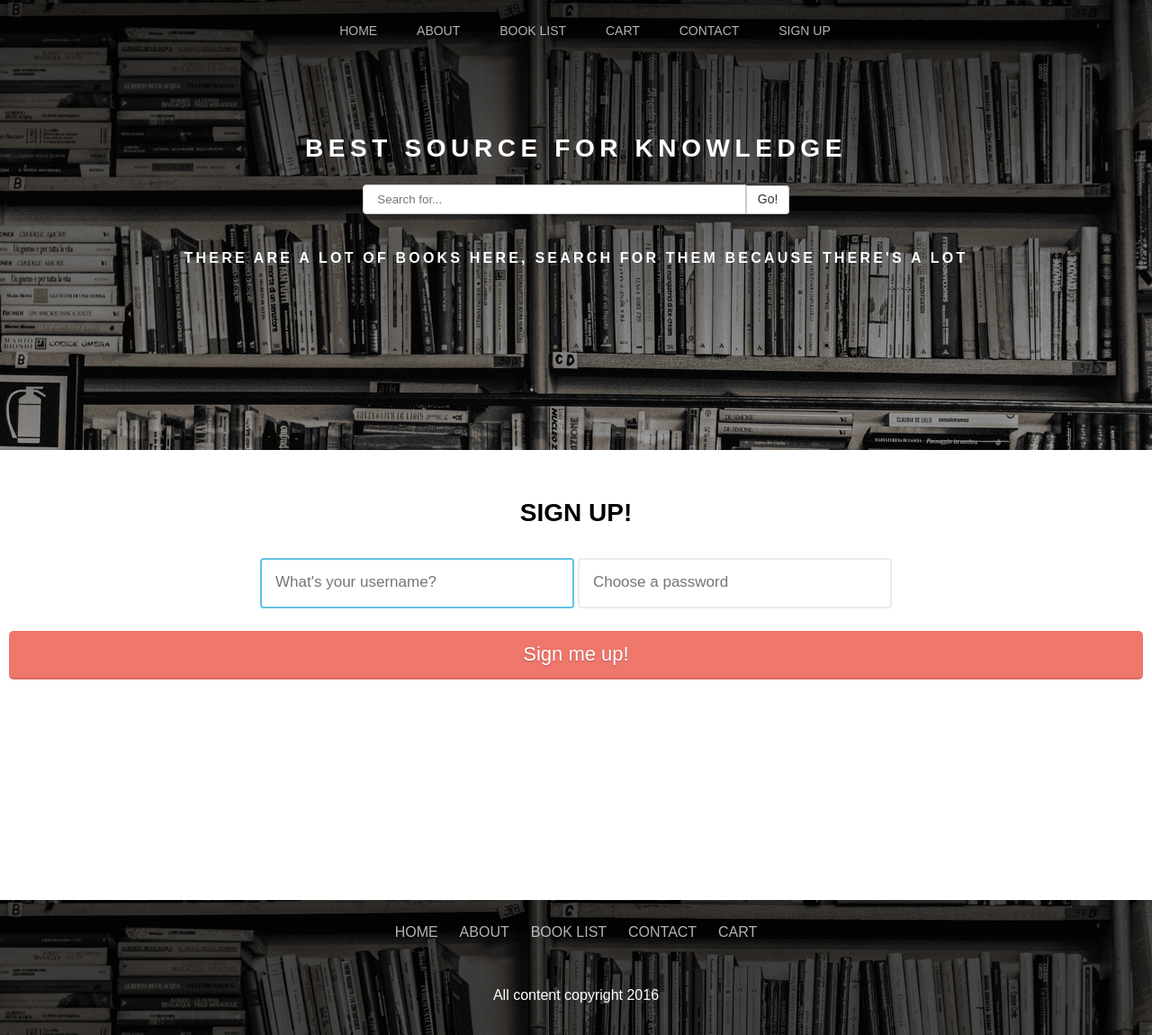
After one commit to jodylane/LibraryLending, a PHP site: page /signup.php in a window 1280 px wide. The commit adds this page. Shown: the whole page at 90% size. Run offline with PHP 8.4, Linux system fonts and the light colour scheme; data comes from the database, SQL or seed files in the repository.

Commit message:
sign up page and some other stuff

```diff
--- a/about.php
+++ b/about.php
@@ -12,6 +12,10 @@
 
     <h2 class="about">About Library Lending</h2>
 
+    <div class="about-img">
+
+    </div>
+
     <p class="about-description">
         Lorem ipsum dolor sit amet, consectetur adipisicing elit,
         sed do eiusmod tempor incididunt ut labore et dolore magna aliqua.
--- a/css/sections.css
+++ b/css/sections.css
@@ -293,23 +293,26 @@ header {
   background-size: cover;
   background-repeat: no-repeat; }
 
-nav a {
+.header-nav {
+  text-align: center;
+  padding-top: 25px; }
+  .header-nav .a-header {
     padding: 10px;
     text-decoration: none;
-  display: inline-block;
     margin-left: 20px;
-  float: right;
     color: rgba(255, 255, 255, 0.7);
     font-size: 14px;
-  font-weight: 600;
+    font-weight: 300;
     text-transform: uppercase; }
-  nav a:hover {
-    transition: color linear 500ms;
-    color: white; }
+    .header-nav .a-header:hover {
+      transition: background-color 550ms ease-in;
+      background-color: white;
+      transition: color 550ms ease-in;
+      color: rgba(0, 0, 0, 0.85); }
 
 .headline {
   margin: auto;
-  padding-top: 150px;
+  padding-top: 100px;
   text-align: center;
   font-size: 28px;
   font-weight: 700;
@@ -318,9 +321,11 @@ nav a {
   color: white; }
 
 form {
+  padding: 10px;
   text-align: center; }
 
 .sub-headline {
+  padding-top: 20px;
   text-align: center;
   font-size: 16px;
   font-weight: 700;
@@ -330,29 +335,34 @@ form {
 
 footer {
   height: 150px;
-  background: linear-gradient(rgba(0, 0, 0, 0.8), rgba(0, 0, 0, 0.3)), url(../assets/img/bg_img.jpg);
+  background: linear-gradient(rgba(0, 0, 0, 0.7), rgba(0, 0, 0, 0.7)), url(../assets/img/bg_img.jpg);
   background-attachment: fixed;
   background-size: cover;
   background-repeat: no-repeat; }
 
+.nav-footer {
+  height: 50px;
+  text-align: center;
+  padding-top: 25px; }
   .nav-footer .a-footer {
-  padding: 25px;
+    margin: 0 auto;
+    padding: 10px;
+    color: rgba(255, 255, 255, 0.7);
+    font-size: 16px;
+    font-weight: 300;
     text-decoration: none;
-  display: inline-block;
-  margin-left: 20px;
-  float: right;
-  color: rgba(255, 255, 255, 0.7);
-  font-size: 14px;
-  font-weight: 700;
     text-transform: uppercase; }
     .nav-footer .a-footer:hover {
       transition: color linear 500ms;
       color: white; }
 
 .copyright {
+  font-size: 16px;
+  font-weight: 300;
+  padding-top: 20px;
+  display: block;
   text-align: center;
-  color: white;
-  display: inline-block; }
+  color: white; }
 
 .featured-section {
   height: 700px;
@@ -483,3 +500,113 @@ table.bookdetails td.col4 img {
 
 .see {
   background-color: red; }
+
+.contact {
+  height: 500px;
+  background-color: white; }
+
+.contact-headline {
+  text-align: center;
+  padding-top: 50px;
+  font-size: 28px;
+  font-weight: 700;
+  text-transform: uppercase;
+  color: black; }
+
+.contact-form {
+  max-width: 600px;
+  text-align: center;
+  margin: 20px auto; }
+
+.input {
+  border: 1px solid grey;
+  width: 100%;
+  height: 25px;
+  display: block;
+  margin-top: 1em; }
+
+.input-box {
+  border: 1px solid grey;
+  width: 100%;
+  height: 100px;
+  display: block;
+  margin-top: 1em; }
+
+.signup-section {
+  height: 500px;
+  background-color: white; }
+
+.signup-headline {
+  text-align: center;
+  padding-top: 50px;
+  font-size: 28px;
+  font-weight: 700;
+  text-transform: uppercase;
+  color: black; }
+
+.sign-up {
+  position: relative;
+  margin: 50px auto;
+  width: 50px;
+  padding: 33px 25px 29px;
+  background: white;
+  border-bottom: 1px solid #c4c4c4;
+  border-radius: 5px; }
+  .sign-up:before, .sign-up:after {
+    content: "";
+    position: absolute;
+    bottom: 1px;
+    left: 0;
+    right: 0;
+    height: 10px;
+    background: inherit;
+    border-bottom: 1px solid #d2d2d2;
+    border-radius: 4px; }
+  .sign-up:after {
+    bottom: 3px;
+    border-color: #dcdcdc; }
+
+.sign-up-title {
+  margin: -25px -25px 25px;
+  padding: 15px 25px;
+  line-height: 35px;
+  font-size: 26px;
+  font-weight: 300;
+  color: #aaa;
+  text-align: center;
+  text-shadow: 0 1px rgba(255, 255, 255, 0.75);
+  background: #f7f7f7; }
+
+.sign-up-input {
+  width: 25%;
+  height: 50px;
+  margin-bottom: 25px;
+  padding: 0 15px 2px;
+  font-size: 17px;
+  background: white;
+  border: 2px solid #ebebeb;
+  border-radius: 4px; }
+  .sign-up-input:focus {
+    border-color: #62c2e4;
+    outline: none; }
+
+.sign-up-button {
+  position: relative;
+  vertical-align: top;
+  width: 100%;
+  height: 54px;
+  padding: 0;
+  font-size: 22px;
+  color: white;
+  text-align: center;
+  text-shadow: 0 1px 2px rgba(0, 0, 0, 0.25);
+  background: #f0776c;
+  border: 0;
+  border-bottom: 2px solid #d76b60;
+  border-radius: 5px;
+  cursor: pointer; }
+  .sign-up-button:active {
+    top: 1px;
+    outline: none; }
+
+/*# sourceMappingURL=sections.css.map */
--- a/includes/footer.php
+++ b/includes/footer.php
@@ -8,11 +8,11 @@
 <footer>
 
   <nav class="nav-footer">
-    <span><a href="">Sign In/Sign Up</a></span>
+    <a class="a-footer" href="index.php">Home</a>
+    <a class="a-footer" href="about.php">About</a>
+    <a class="a-footer" href="booklist.php">Book List</a>
+    <a class="a-footer" href="Contact.php">Contact</a>
     <a class="a-footer" href="">Cart</a>
-    <a class="a-footer" href="booklist.php">Book List</a>
-    <a class="a-footer" href="about.php">About</a>
-    <a class="a-footer" href="index.php">Home</a>
   </nav>
 
   <p class="copyright">All content copyright 2016</p>
--- a/includes/header.php
+++ b/includes/header.php
@@ -16,12 +16,13 @@
   <body>
   <header>
 
-  <nav>
-    <span><a href="#">Sign In/Sign Up</a></span>
-    <a href="#">Cart</a>
-    <a href="booklist.php">Book List</a>
-    <a href="about.php">About</a>
-    <a href="index.php">Home</a>
+    <nav class="header-nav">
+      <a class="a-header" href="index.php">Home</a>
+      <a class="a-header" href="about.php">About</a>
+      <a class="a-header" href="booklist.php">Book List</a>
+      <a class="a-header" href="checkout.php">Cart</a>
+      <a class="a-header" href="contact.php">Contact</a>
+      <span class="signup-btn"><a class="a-header" href="signup.php">Sign Up</a></span>
     </nav>
 
     <h2 class="headline">Best source for knowledge<h2>
--- a/sass/about.sass
+++ b/sass/about.sass
@@ -1,22 +1,29 @@
 .about-section
-  height: 500px
+  height: 700px
   background:
-    color: #ccc
+    color: white
 
 .about
   margin: auto
   text-align: center
-  padding-top: 25px
+  padding-top: 50px
+  padding-bottom: 50px
   font:
     size: 28px
     weight: 700
-  letter-spacing: 0.2em
   text-transform: uppercase
   color: rgba(0,0,0,1)
 
+.about-img
+  margin-left: 100px
+  background-color: black
+  display: block
+  float: left
+  height: 500px
+  width: 50%
+
 .about-description
-  text-align: center
-  padding-top: 5px
+  margin-left: 625px
   font:
     size: 14px
     weight: 300
--- a/sass/bookdetails.sass
+++ b/sass/bookdetails.sass
@@ -34,5 +34,6 @@ table.bookdetails td.col4 img
 
 .right
   float: right
+
 .see
   background-color: red
--- a/sass/booklist.sass
+++ b/sass/booklist.sass
@@ -6,6 +6,7 @@
   height: 600px
 
 .booklist-headline
+  padding-bottom: 25px
   margin: auto
   text-align: center
   font:
--- /dev/null
+++ b/sass/contact.sass
@@ -0,0 +1,34 @@
+.contact
+  height: 500px
+  background-color: white
+
+.contact-headline
+  text-align: center
+  padding-top: 50px
+  font:
+    size: 28px
+    weight: 700
+  text-transform: uppercase
+  color: rgba(0,0,0,1)
+
+.contact-form
+  max-width: 600px
+  text-align: center
+  margin: 20px auto
+
+.half-left-cf
+
+.input
+  border: 1px solid grey
+  width: 100%
+  height: 25px
+  display: block
+  margin-top: 1em
+
+
+.input-box
+  border: 1px solid grey
+  width: 100%
+  height: 100px
+  display: block
+  margin-top: 1em
--- a/sass/featured.sass
+++ b/sass/featured.sass
@@ -4,11 +4,10 @@
 
 .featured-headline
   text-align: center
-  padding-top: 25px
+  padding-top: 50px
   font:
     size: 28px
     weight: 700
-  letter-spacing: 0.2em
   text-transform: uppercase
   color: rgba(0,0,0,1)
 
--- a/sass/footer.sass
+++ b/sass/footer.sass
@@ -1,22 +1,24 @@
 footer
   height: 150px
-  background: linear-gradient(rgba(0, 0, 0, 0.8), rgba(0, 0, 0, 0.3)), url(../assets/img/bg_img.jpg)
+  background: linear-gradient(rgba(0, 0, 0, 0.7), rgba(0, 0, 0, 0.7)), url(../assets/img/bg_img.jpg)
   background-attachment: fixed
   background-size: cover
   background-repeat: no-repeat
 
 .nav-footer
+  height: 50px
+  text-align: center
+  padding-top: 25px
+
   .a-footer
-    padding: 25px
-    text-decoration: none
-    display: inline-block
-    margin-left: 20px
-    float: right
+    margin: 0 auto
+    padding: 10px
 
     color: rgba(255,255,255,0.7)
     font:
-      size: 14px
-      weight: 700
+      size: 16px
+      weight: 300
+    text-decoration: none
     text-transform: uppercase
 
     &:hover
@@ -24,6 +26,10 @@ footer
       color: rgba(255,255,255,1)
 
 .copyright
+  font:
+    size: 16px
+    weight: 300
+  padding-top: 20px
+  display: block
   text-align: center
   color: rgba(255,255,255,1)
-  display: inline-block
--- a/sass/header.sass
+++ b/sass/header.sass
@@ -5,27 +5,31 @@ header
   background-size: cover
   background-repeat: no-repeat
 
-nav
-  a
+.header-nav
+  text-align: center
+  padding-top: 25px
+
+  .a-header
     padding: 10px
     text-decoration: none
-    display: inline-block
     margin-left: 20px
-    float: right
 
     color: rgba(255,255,255,0.7)
     font:
       size: 14px
-      weight: 600
+      weight: 300
     text-transform: uppercase
 
     &:hover
-      transition: color linear 500ms
-      color: rgba(255,255,255,1)
+      transition: background-color 550ms ease-in
+      background:
+        color: rgba(255,255,255,1)
+      transition: color 550ms ease-in
+      color: rgba(0,0,0,0.85)
 
 .headline
   margin: auto
-  padding-top: 150px
+  padding-top: 100px
   text-align: center
   font:
     size: 28px
@@ -36,11 +40,13 @@ nav
 
 
 form
+  padding: 10px
   text-align: center
 
 
 
 .sub-headline
+  padding-top: 20px
   text-align: center
   font:
     size: 16px
--- a/sass/sections.sass
+++ b/sass/sections.sass
@@ -9,3 +9,5 @@
 @import "about"
 @import "booklist"
 @import "bookdetails"
+@import "contact"
+@import "signup"
--- /dev/null
+++ b/sass/signup.sass
@@ -0,0 +1,81 @@
+.signup-section
+  height: 500px
+  background-color: white
+
+.signup-headline
+  text-align: center
+  padding-top: 50px
+  font:
+    size: 28px
+    weight: 700
+  text-transform: uppercase
+  color: rgba(0,0,0,1)
+
+.sign-up
+  position: relative
+  margin: 50px auto
+  width: 50px
+  padding: 33px 25px 29px
+  background: white
+  border-bottom: 1px solid #c4c4c4
+  border-radius: 5px
+
+  &:before, &:after
+    content: ''
+    position: absolute
+    bottom: 1px
+    left: 0
+    right: 0
+    height: 10px
+    background: inherit
+    border-bottom: 1px solid #d2d2d2
+    border-radius: 4px
+
+  &:after
+    bottom: 3px
+    border-color: #dcdcdc
+
+.sign-up-title
+  margin: -25px -25px 25px
+  padding: 15px 25px
+  line-height: 35px
+  font-size: 26px
+  font-weight: 300
+  color: #aaa
+  text-align: center
+  text-shadow: 0 1px rgba(white, .75)
+  background: #f7f7f7
+
+.sign-up-input
+  width: 25%
+  height: 50px
+  margin-bottom: 25px
+  padding: 0 15px 2px
+  font-size: 17px
+  background: white
+  border: 2px solid #ebebeb
+  border-radius: 4px
+
+  &:focus
+    border-color: #62c2e4
+    outline: none
+
+.sign-up-button
+  position: relative
+  vertical-align: top
+  width: 100%
+  height: 54px
+  padding: 0
+  font-size: 22px
+  color: white
+  text-align: center
+  text-shadow: 0 1px 2px rgba(black, .25)
+  background: #f0776c
+  border: 0
+  border-bottom: 2px solid #d76b60
+  border-radius: 5px
+  cursor: pointer
+
+  &:active
+    top: 1px
+    outline: none
--- /dev/null
+++ b/signup.php
@@ -0,0 +1,24 @@
+<?php
+/**
+ * User: Nathan Ekema
+ * Date: 11/5/2016
+ * Description: This file was created to be used as the signup page
+ */
+
+include "includes/header.php";
+include "includes/database.php";
+?>
+
+  <section class="signup-section">
+
+    <h2 class="signup-headline">Sign Up!</h2>
+
+    <form class="sign-up-form">
+      <input type="text" class="sign-up-input" placeholder="What's your username?" autofocus>
+      <input type="password" class="sign-up-input" placeholder="Choose a password">
+      <input type="submit" value="Sign me up!" class="sign-up-button">
+    </form>
+
+  </section>
+
+<?php include "includes/footer.php"; ?>
```
Also changed, not shown: other parts of css/sections.css (+15 -8 lines), contact.php (added, +39 -0 lines), css/style.css (deleted, +0 -52 lines), bookdetails.php (line endings or trailing spaces), sass/header1.scss (deleted). Lines whose indentation alone changed are shown as unchanged.
